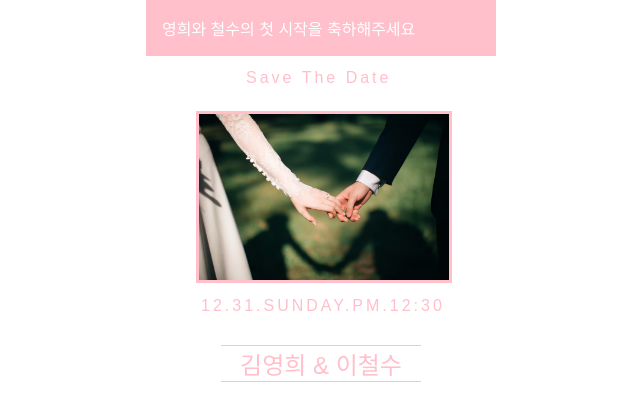
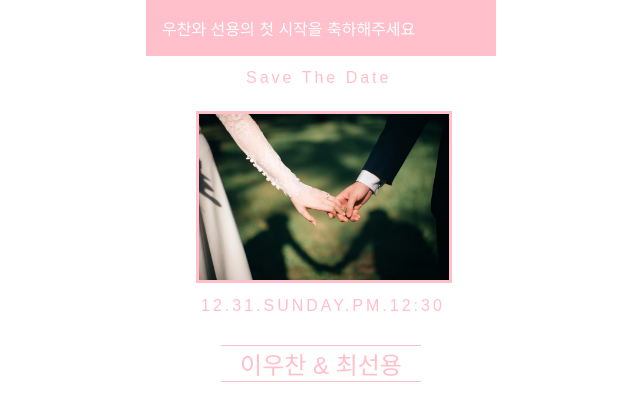
Before and after one commit to woochanlee2022/mypage, a plain HTML site: page index.html in a window 1280 px wide. Shown: the top 409 px of the page, 319-959 px from the left. Drawn offline with Linux system fonts and the light colour scheme; a web font is replaced by a local one.

Commit message:
Update index.html

```diff
--- a/index.html
+++ b/index.html
@@ -141,14 +141,14 @@
 </head>
 <body>
     <div class="wrap">
-        <h1>영희와 철수의 첫 시작을 축하해주세요</h1>
+        <h1>우찬와 선용의 첫 시작을 축하해주세요</h1>
         <div class="pic">
             <h2>Save The Date</h2>
             <img src="wedding.png">
             <span>12.31.SUNDAY.PM.12:30</span>
         </div>
         <div class="name">
-            김영희 & 이철수
+            이우찬 & 최선용
         </div>
         <div class="main">
            <p class="inv">INVITATION</p>
```
